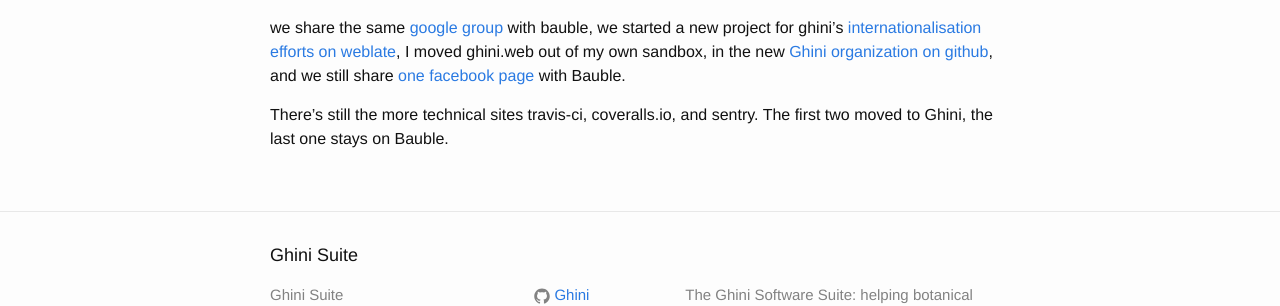
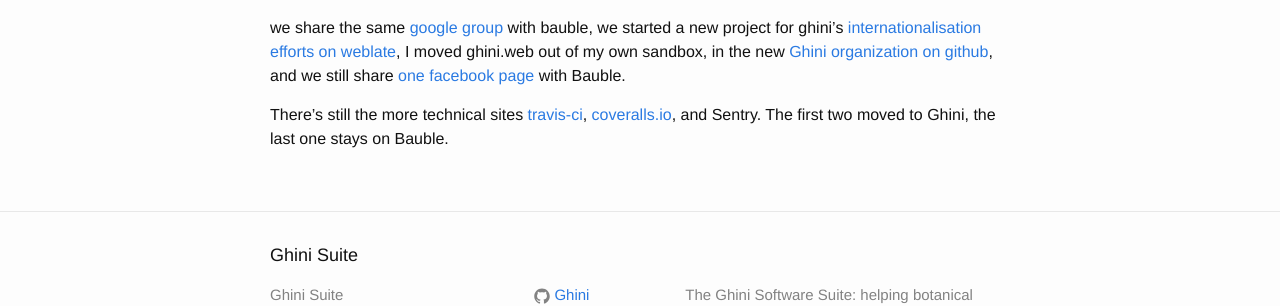
Before and after one commit to Ghini/ghini.github.io, a Jekyll site: the page built from _posts/2016-01-01-letscallitghini.md, in a window 1280 px wide. Shown: the part 749-1055 px from the top of the page. Built offline with Jekyll 4.4.1, drawn with Linux system fonts in a browser that asks for light colours; some of the changed lines change nothing that is shown.

Commit message:
refreshing memory

```diff
--- a/_posts/2016-01-01-letscallitghini.md
+++ b/_posts/2016-01-01-letscallitghini.md
@@ -32,5 +32,7 @@
 github](https://github.com/Ghini/), and we still share [one facebook
 page](https://www.facebook.com/bauble.thesoftware/) with Bauble.
 
-There's still the more technical sites travis-ci, coveralls.io, and sentry.
-The first two moved to Ghini, the last one stays on Bauble.
+There's still the more technical sites
+[travis-ci](https://travis-ci.org/Ghini/),
+[coveralls.io](https://coveralls.io/github/Ghini/), and Sentry.  The first
+two moved to Ghini, the last one stays on Bauble.
```
